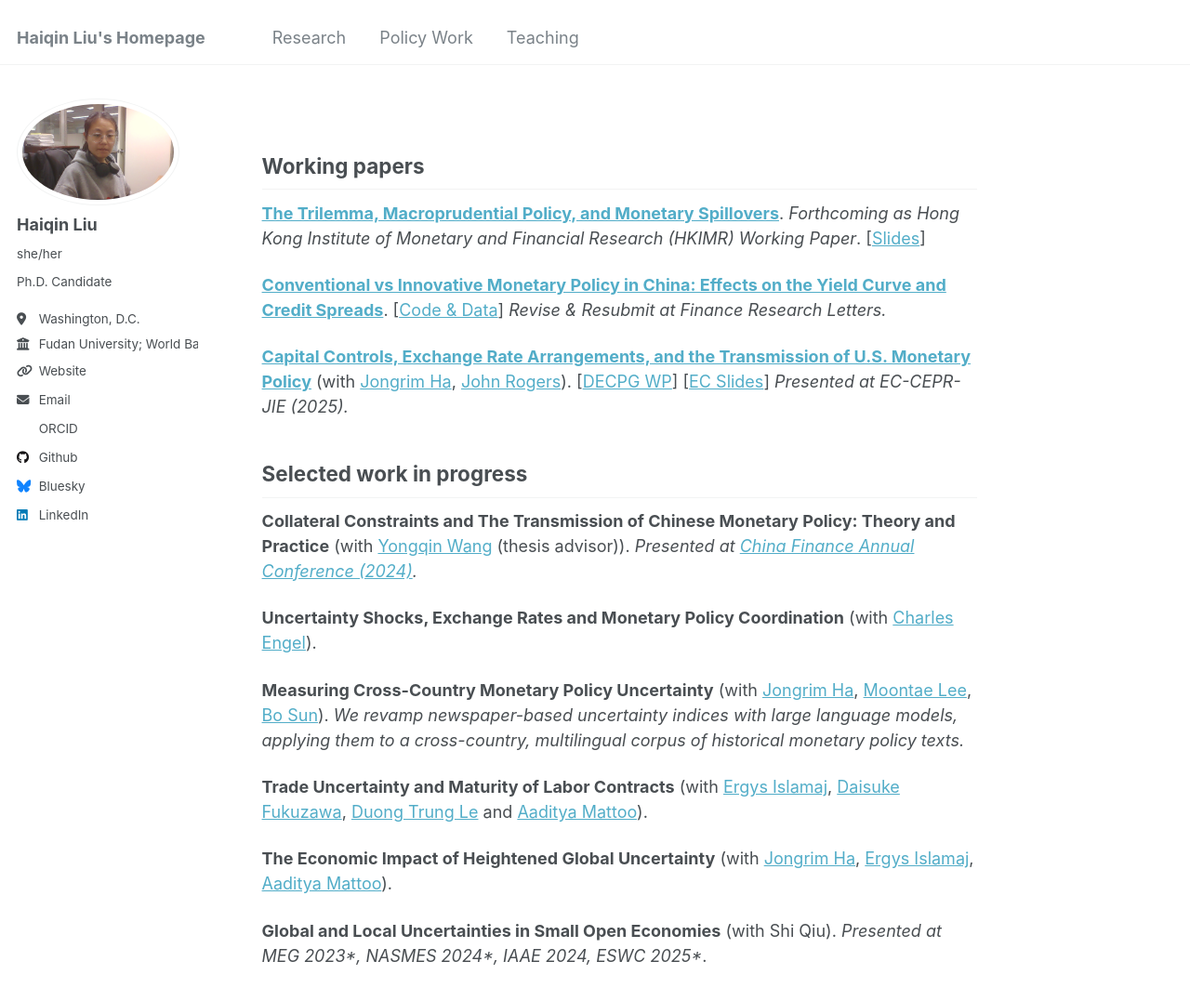
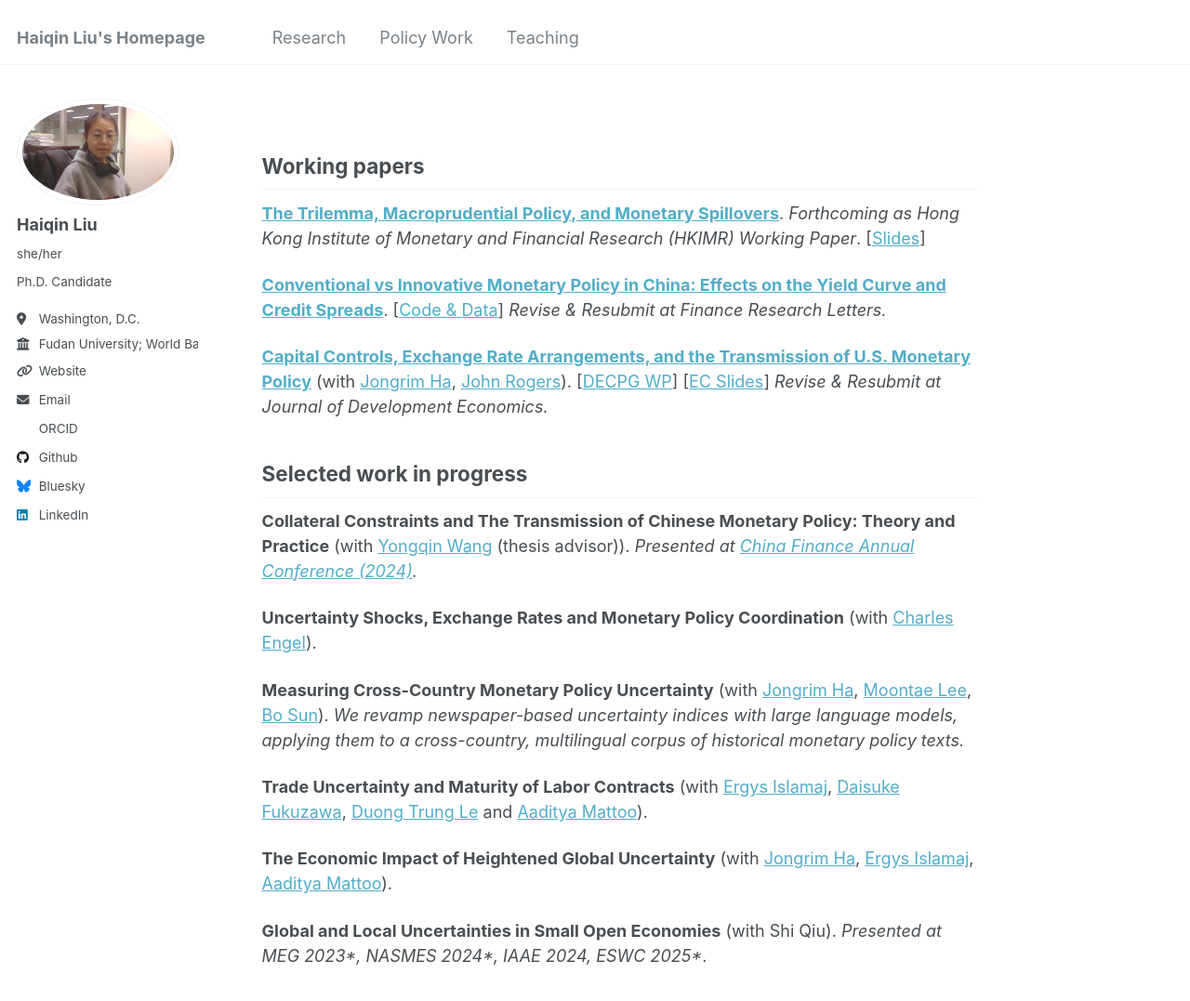
Before and after one commit to liuhaiqinFDU/liuhaiqinFDU.github.io, a Jekyll site: the page built from research.md, in a window 1280 px wide and 1254 px high. Shown: the top 1077 px of the window at 93% size. Built offline with Jekyll 4.4.1, drawn with Linux system fonts in a browser that asks for light colours; some web fonts are replaced.

Commit message:
Update research.md

```diff
--- a/research.md
+++ b/research.md
@@ -11,7 +11,7 @@
 
 [**Conventional vs Innovative Monetary Policy in China: Effects on the Yield Curve and Credit Spreads**](https://papers.ssrn.com/sol3/papers.cfm?abstract_id=6018296). [[Code & Data](https://dataverse.harvard.edu/dataset.xhtml?persistentId=doi:10.7910/DVN/1TVTXA)] *Revise & Resubmit at Finance Research Letters.*
 
-[**Capital Controls, Exchange Rate Arrangements, and the Transmission of U.S. Monetary Policy**](https://papers.ssrn.com/sol3/papers.cfm?abstract_id=5894294) (with [Jongrim Ha](https://www.jongrimha.com/), [John Rogers](https://www.johnrogerseconomist.net/)). [[DECPG WP](https://documents.worldbank.org/en/publication/documents-reports/documentdetail/099737510042356177/idu0d0f72eff0c5f40430109e25085e3858b298c)] [[EC Slides](https://b1scrape.westeurope.cloudapp.azure.com/conf/2025/slides/I_JongrimHa.pdf)] *Presented at EC-CEPR-JIE (2025).*
+[**Capital Controls, Exchange Rate Arrangements, and the Transmission of U.S. Monetary Policy**](https://papers.ssrn.com/sol3/papers.cfm?abstract_id=5894294) (with [Jongrim Ha](https://www.jongrimha.com/), [John Rogers](https://www.johnrogerseconomist.net/)). [[DECPG WP](https://documents.worldbank.org/en/publication/documents-reports/documentdetail/099737510042356177/idu0d0f72eff0c5f40430109e25085e3858b298c)] [[EC Slides](https://b1scrape.westeurope.cloudapp.azure.com/conf/2025/slides/I_JongrimHa.pdf)] *Revise & Resubmit at Journal of Development Economics.*
 
 <!-- **Revise & Resubmitted at Economic Research Journal (Top A in Chinese)** **5. Winners and Losers from U.S.-China Tension**  -->
 
```
